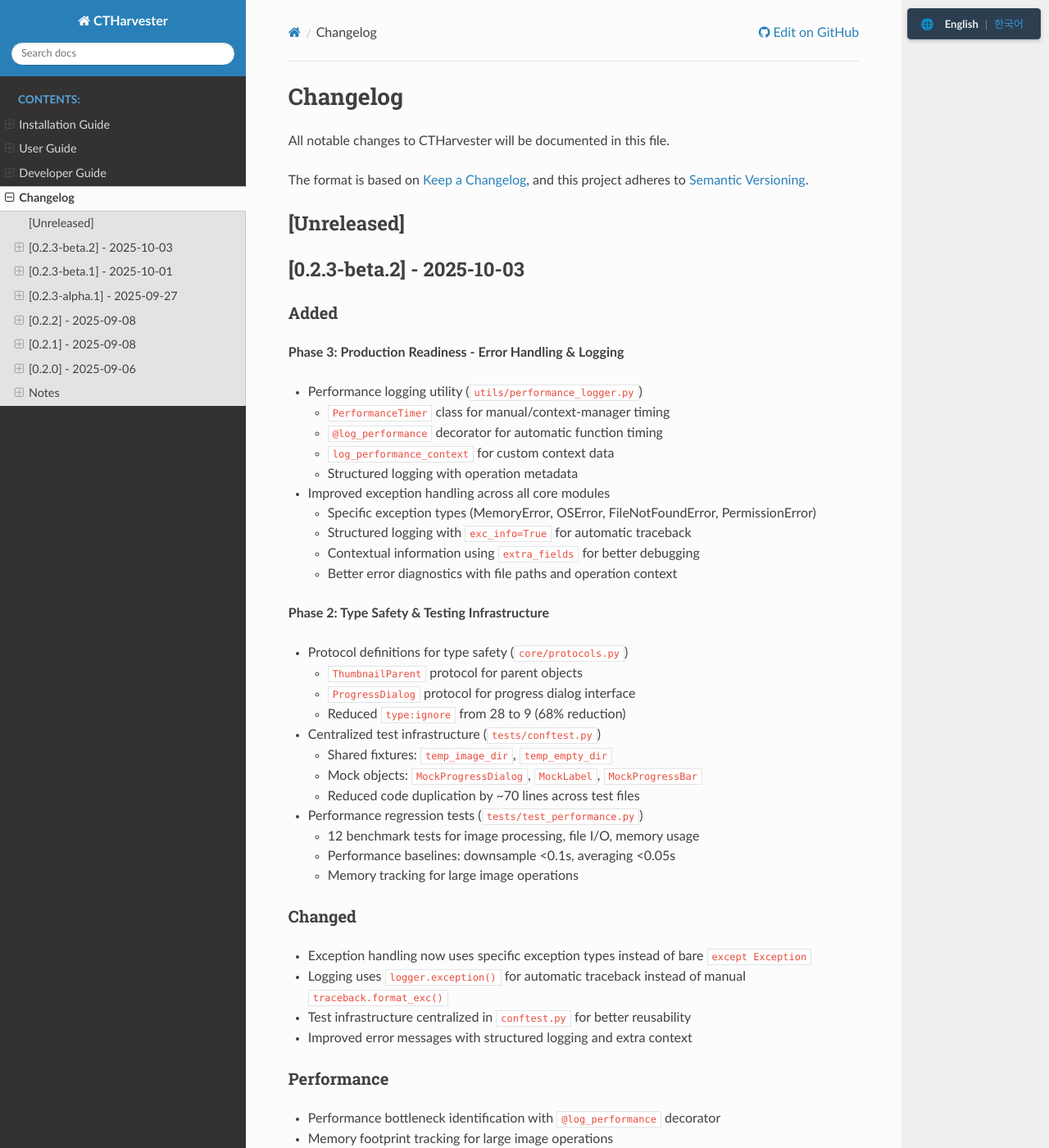
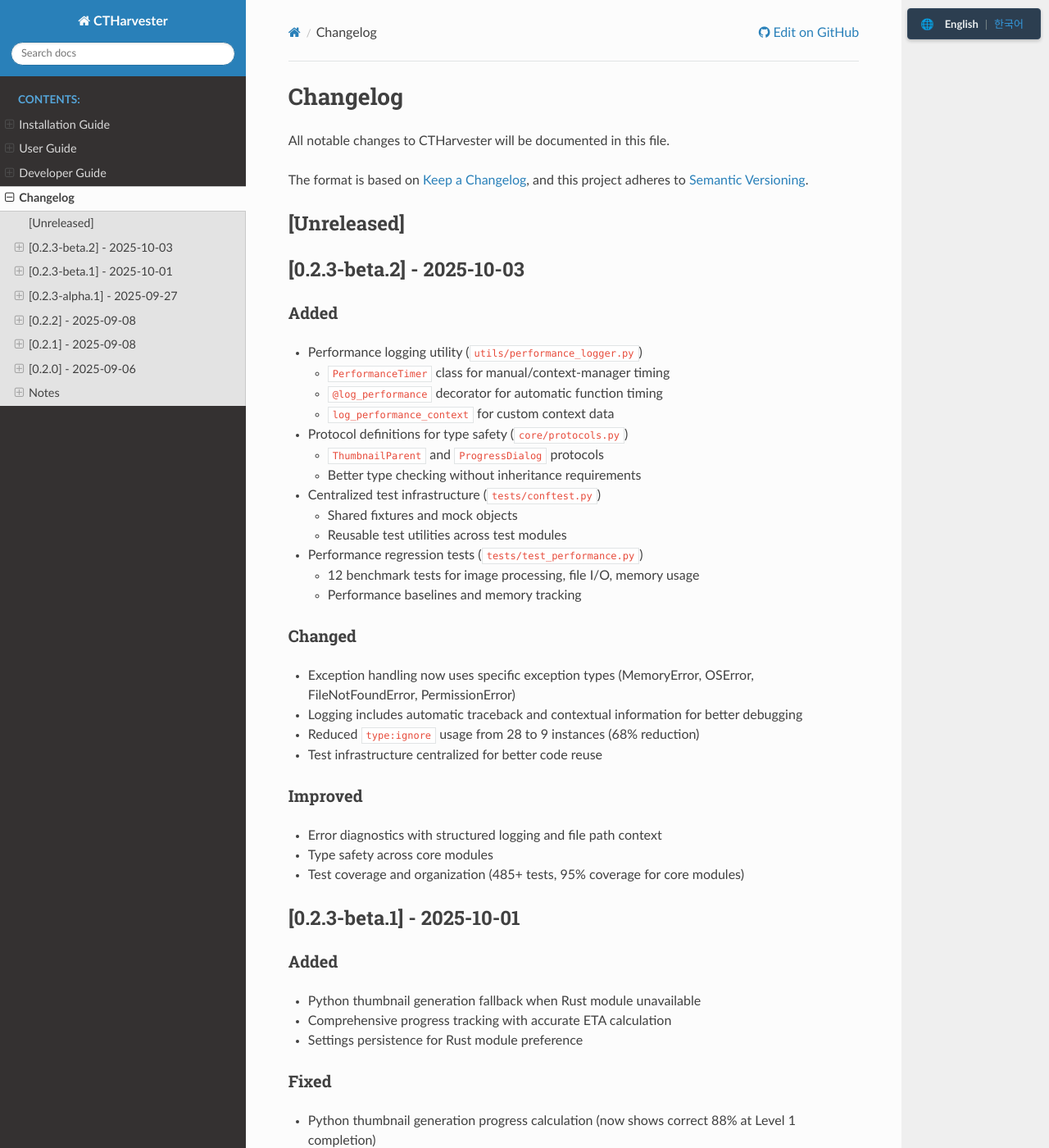
Before and after one commit to jikhanjung/CTHarvester, a Sphinx documentation site: the page built from docs/changelog.rst, in a window 1280 px wide and 1400 px high. Shown: the whole window at 82% size. Built offline with Sphinx 7.4.7 and the Read the Docs theme 3.1.0, drawn with Linux system fonts in a browser that asks for light colours; some of the changed text lies outside the part shown.

Commit message:
docs: Remove internal phase references from changelog
- Remove 'Phase 2', 'Phase 3' labels from changelog entries
- Keep only actual feature/change descriptions
- More concise and user-focused changelog format
- Internal project phases are not relevant to end users

```diff
--- a/docs/changelog.rst
+++ b/docs/changelog.rst
@@ -15,56 +15,41 @@
 Added
 ~~~~~
 
-**Phase 3: Production Readiness - Error Handling & Logging**
-
 * Performance logging utility (``utils/performance_logger.py``)
 
   * ``PerformanceTimer`` class for manual/context-manager timing
   * ``@log_performance`` decorator for automatic function timing
   * ``log_performance_context`` for custom context data
-  * Structured logging with operation metadata
-
-* Improved exception handling across all core modules
-
-  * Specific exception types (MemoryError, OSError, FileNotFoundError, PermissionError)
-  * Structured logging with ``exc_info=True`` for automatic traceback
-  * Contextual information using ``extra_fields`` for better debugging
-  * Better error diagnostics with file paths and operation context
-
-**Phase 2: Type Safety & Testing Infrastructure**
 
 * Protocol definitions for type safety (``core/protocols.py``)
 
-  * ``ThumbnailParent`` protocol for parent objects
-  * ``ProgressDialog`` protocol for progress dialog interface
-  * Reduced ``type:ignore`` from 28 to 9 (68% reduction)
+  * ``ThumbnailParent`` and ``ProgressDialog`` protocols
+  * Better type checking without inheritance requirements
 
 * Centralized test infrastructure (``tests/conftest.py``)
 
-  * Shared fixtures: ``temp_image_dir``, ``temp_empty_dir``
-  * Mock objects: ``MockProgressDialog``, ``MockLabel``, ``MockProgressBar``
-  * Reduced code duplication by ~70 lines across test files
+  * Shared fixtures and mock objects
+  * Reusable test utilities across test modules
 
 * Performance regression tests (``tests/test_performance.py``)
 
   * 12 benchmark tests for image processing, file I/O, memory usage
-  * Performance baselines: downsample <0.1s, averaging <0.05s
-  * Memory tracking for large image operations
+  * Performance baselines and memory tracking
 
 Changed
 ~~~~~~~
 
-* Exception handling now uses specific exception types instead of bare ``except Exception``
-* Logging uses ``logger.exception()`` for automatic traceback instead of manual ``traceback.format_exc()``
-* Test infrastructure centralized in ``conftest.py`` for better reusability
-* Improved error messages with structured logging and extra context
+* Exception handling now uses specific exception types (MemoryError, OSError, FileNotFoundError, PermissionError)
+* Logging includes automatic traceback and contextual information for better debugging
+* Reduced ``type:ignore`` usage from 28 to 9 instances (68% reduction)
+* Test infrastructure centralized for better code reuse
 
-Performance
-~~~~~~~~~~~
+Improved
+~~~~~~~~
 
-* Performance bottleneck identification with ``@log_performance`` decorator
-* Memory footprint tracking for large image operations
-* Automatic timing for critical operations
+* Error diagnostics with structured logging and file path context
+* Type safety across core modules
+* Test coverage and organization (485+ tests, 95% coverage for core modules)
 
 [0.2.3-beta.1] - 2025-10-01
 ---------------------------
```
